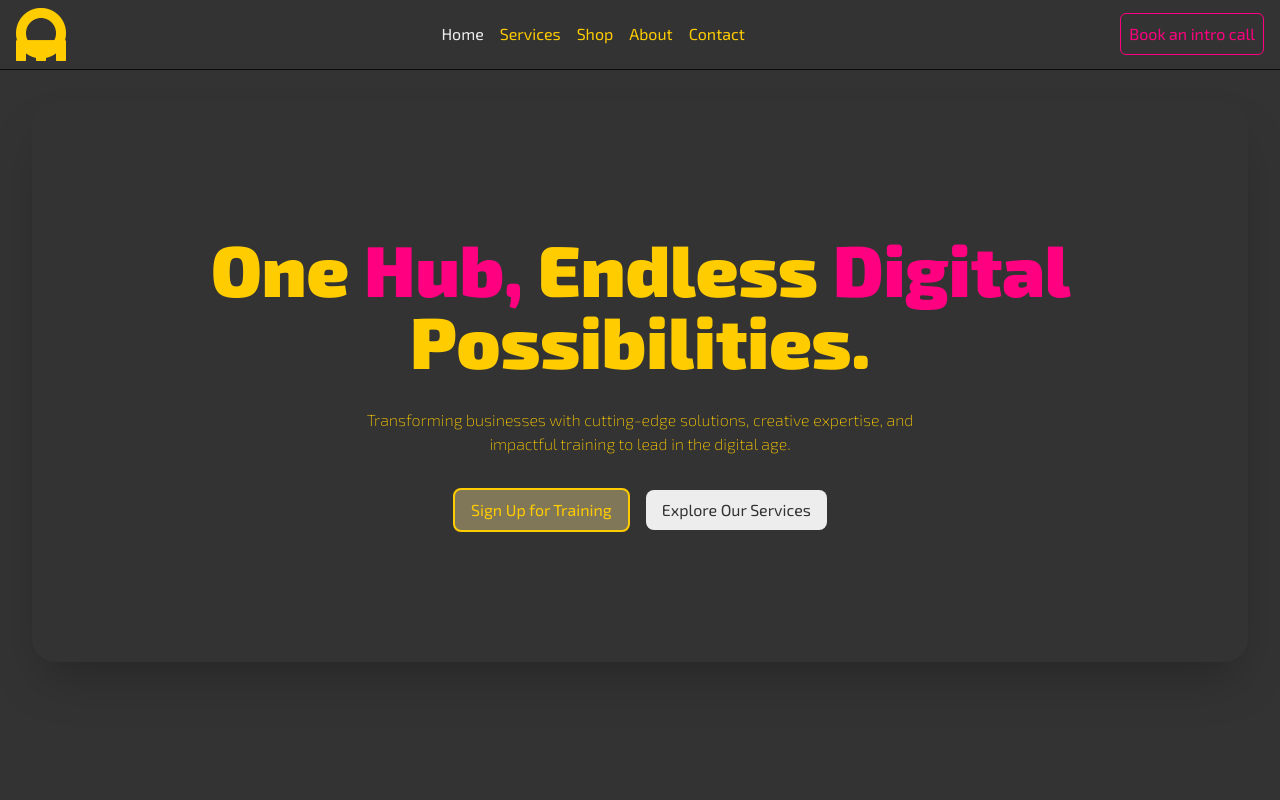
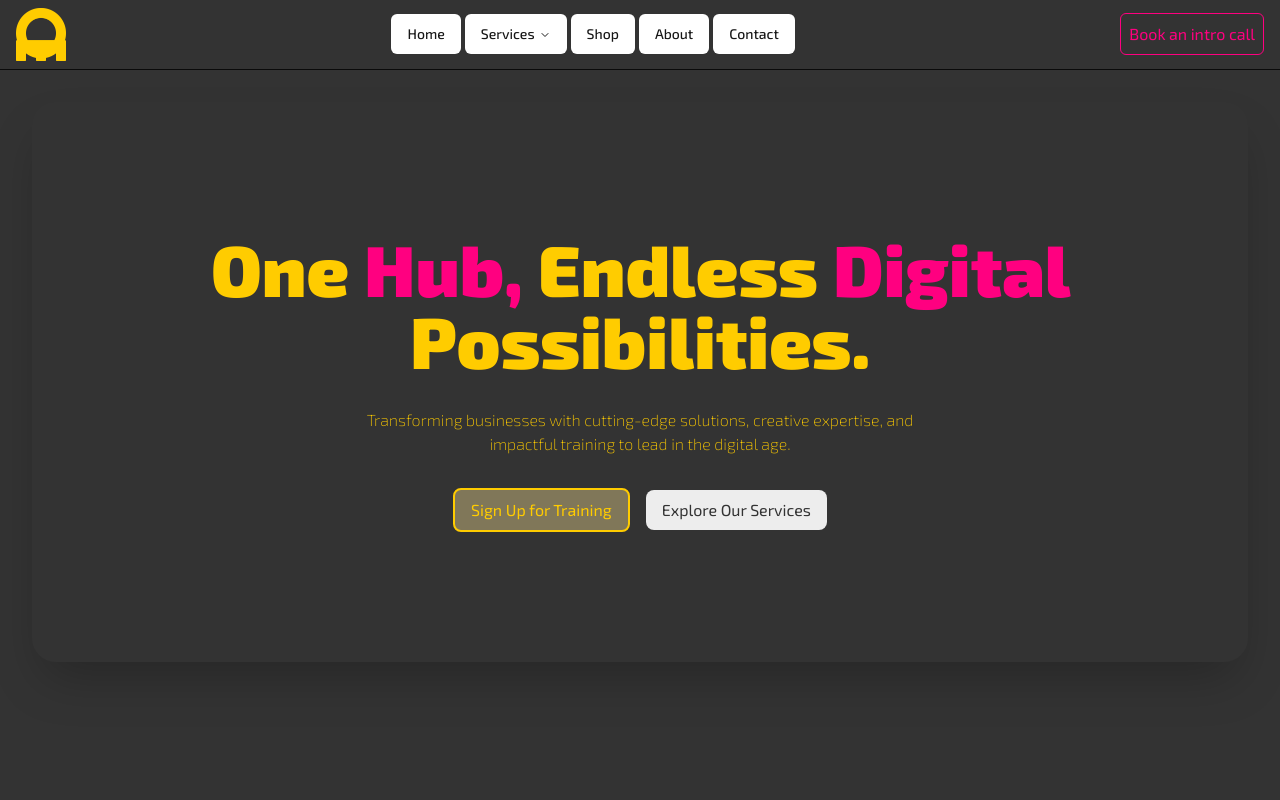
Before and after one commit to kbqtechhub/kbqtechhub-site, a Next.js app: page / in a window 1280 px wide. Shown: the top 800 px of the page. Built offline with nearby package versions, Linux system fonts and the light colour scheme.

Commit message:
Add NavigationMenu component and integrate it into Header; enhance navigation with dropdown services menu

```diff
--- a/package.json
+++ b/package.json
@@ -10,6 +10,7 @@
   },
   "dependencies": {
     "@radix-ui/react-accordion": "^1.2.2",
+    "@radix-ui/react-navigation-menu": "^1.2.3",
     "@radix-ui/react-slot": "^1.1.1",
     "class-variance-authority": "^0.7.1",
     "clsx": "^2.1.1",
--- a/src/components/shared/Header/Navigation.tsx
+++ b/src/components/shared/Header/Navigation.tsx
@@ -1,35 +1,100 @@
 "use client"
 
-import Link from 'next/link'
-import { usePathname } from 'next/navigation'
-import React from 'react'
+import * as React from 'react';
+import Link from 'next/link';
+import {
+    NavigationMenu,
+    NavigationMenuContent,
+    NavigationMenuItem,
+    NavigationMenuLink,
+    NavigationMenuList,
+    NavigationMenuTrigger,
+    navigationMenuTriggerStyle,
+} from '@/components/ui/navigation-menu';
+import { cn } from '@/lib/utils';
 
-// Navigation Data
-const navLinks = [
-    { name: 'Home', href: '/' },
-    { name: 'Services', href: '/services' },
-    { name: 'Shop', href: '/shop' },
-    { name: 'About', href: '/about' },
-    { name: 'Contact', href: '/contact' },
-]
+const serviceLinks = [
+    { title: 'Web Development', href: '/services/web-development', description: 'Custom web development solutions' },
+    { title: 'Mobile Apps', href: '/services/mobile-apps', description: 'Native and cross-platform mobile applications' },
+    { title: 'Cloud Services', href: '/services/cloud', description: 'Cloud infrastructure and consulting' },
+    { title: 'IT Consulting', href: '/services/consulting', description: 'Professional IT consulting services' },
+];
 
 export default function Navigation() {
-    const pathname = usePathname()
+    return (
+        <NavigationMenu className='hidden md:block text-primary w-full'>
+            <NavigationMenuList>
+                <NavigationMenuItem>
+                    <Link href='/' legacyBehavior passHref>
+                        <NavigationMenuLink className={navigationMenuTriggerStyle()}>
+                            Home
+                        </NavigationMenuLink>
+                    </Link>
+                </NavigationMenuItem>
+                <NavigationMenuItem>
+                    <NavigationMenuTrigger>Services</NavigationMenuTrigger>
+                    <NavigationMenuContent>
+                        <ul className='grid w-[400px] p-4 md:w-[500px] md:grid-cols-2 lg:w-[600px]'>
+                            {serviceLinks.map((service) => (
+                                <ListItem
+                                    key={service.title}
+                                    title={service.title}
+                                    href={service.href}
+                                >
+                                    {service.description}
+                                </ListItem>
+                            ))}
+                        </ul>
+                    </NavigationMenuContent>
+                </NavigationMenuItem>
+                <NavigationMenuItem>
+                    <Link href='/shop' legacyBehavior passHref>
+                        <NavigationMenuLink className={navigationMenuTriggerStyle()}>
+                            Shop
+                        </NavigationMenuLink>
+                    </Link>
+                </NavigationMenuItem>
+                <NavigationMenuItem>
+                    <Link href='/about' legacyBehavior passHref>
+                        <NavigationMenuLink className={navigationMenuTriggerStyle()}>
+                            About
+                        </NavigationMenuLink>
+                    </Link>
+                </NavigationMenuItem>
+                <NavigationMenuItem>
+                    <Link href='/contact' legacyBehavior passHref>
+                        <NavigationMenuLink className={navigationMenuTriggerStyle()}>
+                            Contact
+                        </NavigationMenuLink>
+                    </Link>
+                </NavigationMenuItem>
+            </NavigationMenuList>
+        </NavigationMenu>
+    );
+}
 
+const ListItem = React.forwardRef<
+    React.ElementRef<'a'>,
+    React.ComponentPropsWithoutRef<'a'>
+>(({ className, title, children, ...props }, ref) => {
     return (
-        <nav className='hidden md:flex'>
-            <ul className='flex space-x-4'>
-                {navLinks.map((link, index) => (
-                    <li key={index}>
-                        <Link
-                            href={link.href}
-                            className={`hover:text-graphite-gray ${pathname === link.href ? 'text-white' : ''}`}
-                        >
-                            {link.name}
-                        </Link>
-                    </li>
-                ))}
-            </ul>
-        </nav>
-    )
-}
+        <li>
+            <NavigationMenuLink asChild>
+                <a
+                    ref={ref}
+                    className={cn(
+                        'block select-none space-y-1 rounded-md p-3 leading-none no-underline outline-none transition-colors hover:bg-accent hover:text-accent-foreground focus:bg-accent focus:text-accent-foreground',
+                        className
+                    )}
+                    {...props}
+                >
+                    <div className='text-sm font-medium leading-none'>{title}</div>
+                    <p className='line-clamp-2 text-sm leading-snug text-muted-foreground'>
+                        {children}
+                    </p>
+                </a>
+            </NavigationMenuLink>
+        </li>
+    );
+});
+ListItem.displayName = 'ListItem';
--- /dev/null
+++ b/src/components/ui/navigation-menu.tsx
@@ -0,0 +1,128 @@
+import * as React from "react"
+import * as NavigationMenuPrimitive from "@radix-ui/react-navigation-menu"
+import { cva } from "class-variance-authority"
+import { ChevronDown } from "lucide-react"
+
+import { cn } from "@/lib/utils"
+
+const NavigationMenu = React.forwardRef<
+  React.ElementRef<typeof NavigationMenuPrimitive.Root>,
+  React.ComponentPropsWithoutRef<typeof NavigationMenuPrimitive.Root>
+>(({ className, children, ...props }, ref) => (
+  <NavigationMenuPrimitive.Root
+    ref={ref}
+    className={cn(
+      "relative z-10 flex max-w-max flex-1 items-center justify-center",
+      className
+    )}
+    {...props}
+  >
+    {children}
+    <NavigationMenuViewport />
+  </NavigationMenuPrimitive.Root>
+))
+NavigationMenu.displayName = NavigationMenuPrimitive.Root.displayName
+
+const NavigationMenuList = React.forwardRef<
+  React.ElementRef<typeof NavigationMenuPrimitive.List>,
+  React.ComponentPropsWithoutRef<typeof NavigationMenuPrimitive.List>
+>(({ className, ...props }, ref) => (
+  <NavigationMenuPrimitive.List
+    ref={ref}
+    className={cn(
+      "group flex flex-1 list-none items-center justify-center space-x-1",
+      className
+    )}
+    {...props}
+  />
+))
+NavigationMenuList.displayName = NavigationMenuPrimitive.List.displayName
+
+const NavigationMenuItem = NavigationMenuPrimitive.Item
+
+const navigationMenuTriggerStyle = cva(
+  "group inline-flex h-10 w-max items-center justify-center rounded-md bg-background px-4 py-2 text-sm font-medium transition-colors hover:bg-accent hover:text-accent-foreground focus:bg-accent focus:text-accent-foreground focus:outline-none disabled:pointer-events-none disabled:opacity-50 data-[active]:bg-accent/50 data-[state=open]:bg-accent/50"
+)
+
+const NavigationMenuTrigger = React.forwardRef<
+  React.ElementRef<typeof NavigationMenuPrimitive.Trigger>,
+  React.ComponentPropsWithoutRef<typeof NavigationMenuPrimitive.Trigger>
+>(({ className, children, ...props }, ref) => (
+  <NavigationMenuPrimitive.Trigger
+    ref={ref}
+    className={cn(navigationMenuTriggerStyle(), "group", className)}
+    {...props}
+  >
+    {children}{" "}
+    <ChevronDown
+      className="relative top-[1px] ml-1 h-3 w-3 transition duration-200 group-data-[state=open]:rotate-180"
+      aria-hidden="true"
+    />
+  </NavigationMenuPrimitive.Trigger>
+))
+NavigationMenuTrigger.displayName = NavigationMenuPrimitive.Trigger.displayName
+
+const NavigationMenuContent = React.forwardRef<
+  React.ElementRef<typeof NavigationMenuPrimitive.Content>,
+  React.ComponentPropsWithoutRef<typeof NavigationMenuPrimitive.Content>
+>(({ className, ...props }, ref) => (
+  <NavigationMenuPrimitive.Content
+    ref={ref}
+    className={cn(
+      "left-0 top-0 w-full data-[motion^=from-]:animate-in data-[motion^=to-]:animate-out data-[motion^=from-]:fade-in data-[motion^=to-]:fade-out data-[motion=from-end]:slide-in-from-right-52 data-[motion=from-start]:slide-in-from-left-52 data-[motion=to-end]:slide-out-to-right-52 data-[motion=to-start]:slide-out-to-left-52 md:absolute md:w-auto ",
+      className
+    )}
+    {...props}
+  />
+))
+NavigationMenuContent.displayName = NavigationMenuPrimitive.Content.displayName
+
+const NavigationMenuLink = NavigationMenuPrimitive.Link
+
+const NavigationMenuViewport = React.forwardRef<
+  React.ElementRef<typeof NavigationMenuPrimitive.Viewport>,
+  React.ComponentPropsWithoutRef<typeof NavigationMenuPrimitive.Viewport>
+>(({ className, ...props }, ref) => (
+  <div className={cn("absolute left-0 top-full flex justify-center")}>
+    <NavigationMenuPrimitive.Viewport
+      className={cn(
+        "origin-top-center relative mt-1.5 h-[var(--radix-navigation-menu-viewport-height)] w-full overflow-hidden rounded-md border bg-popover text-popover-foreground shadow-lg data-[state=open]:animate-in data-[state=closed]:animate-out data-[state=closed]:zoom-out-95 data-[state=open]:zoom-in-90 md:w-[var(--radix-navigation-menu-viewport-width)]",
+        className
+      )}
+      ref={ref}
+      {...props}
+    />
+  </div>
+))
+NavigationMenuViewport.displayName =
+  NavigationMenuPrimitive.Viewport.displayName
+
+const NavigationMenuIndicator = React.forwardRef<
+  React.ElementRef<typeof NavigationMenuPrimitive.Indicator>,
+  React.ComponentPropsWithoutRef<typeof NavigationMenuPrimitive.Indicator>
+>(({ className, ...props }, ref) => (
+  <NavigationMenuPrimitive.Indicator
+    ref={ref}
+    className={cn(
+      "top-full z-[1] flex h-1.5 items-end justify-center overflow-hidden data-[state=visible]:animate-in data-[state=hidden]:animate-out data-[state=hidden]:fade-out data-[state=visible]:fade-in",
+      className
+    )}
+    {...props}
+  >
+    <div className="relative top-[60%] h-2 w-2 rotate-45 rounded-tl-sm bg-border shadow-md" />
+  </NavigationMenuPrimitive.Indicator>
+))
+NavigationMenuIndicator.displayName =
+  NavigationMenuPrimitive.Indicator.displayName
+
+export {
+  navigationMenuTriggerStyle,
+  NavigationMenu,
+  NavigationMenuList,
+  NavigationMenuItem,
+  NavigationMenuContent,
+  NavigationMenuTrigger,
+  NavigationMenuLink,
+  NavigationMenuIndicator,
+  NavigationMenuViewport,
+}
```
Also changed, not shown: 1 other file (tests, documents, lock files or other folders).
